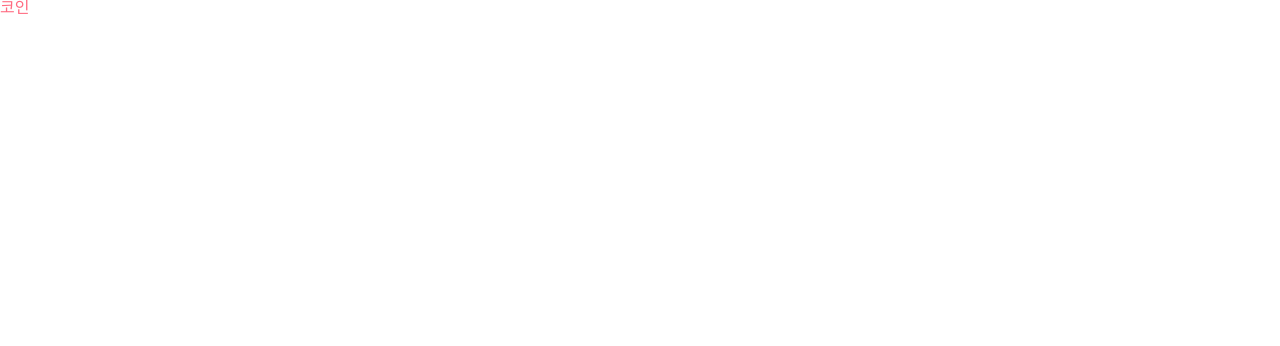
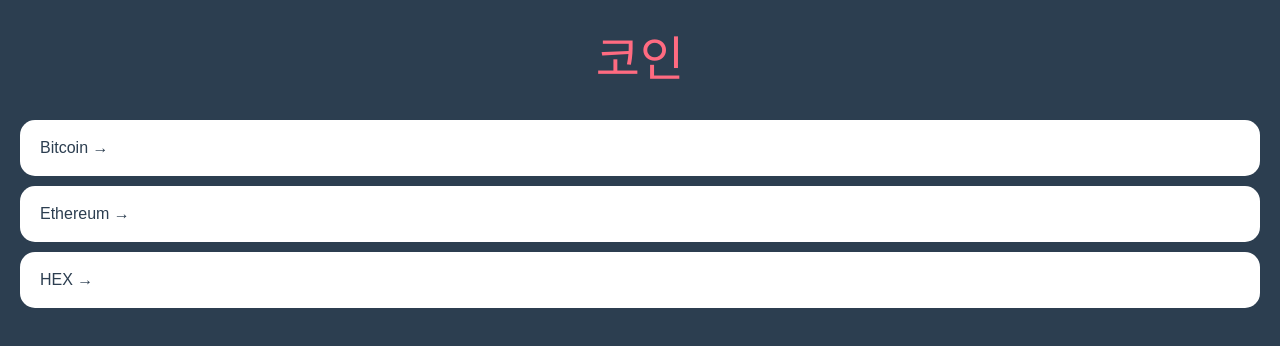
Before and after one commit to syo0e/react-masterclass, a React (Create React App) app: page / in a window 1280 px wide. Shown: the top 346 px of the page. Built offline with nearby package versions, Linux system fonts and the light colour scheme.

Commit message:
home part one

```diff
--- a/src/App.tsx
+++ b/src/App.tsx
@@ -45,6 +45,18 @@
 table {
 	border-collapse: collapse;
 	border-spacing: 0;
+}
+* {
+  box-sizing: border-box;
+}
+body {
+  font-family: 'Source Sans Pro', sans-serif;
+  background-color:${(props) => props.theme.bgColor};
+  color:${(props) => props.theme.textColor}
+}
+a {
+  text-decoration:none;
+  color:inherit;
 }`
 
 function App() {
--- a/src/routes/Coins.tsx
+++ b/src/routes/Coins.tsx
@@ -1,10 +1,84 @@
+import { Link } from "react-router-dom";
 import styled from "styled-components";
 
+const Container = styled.div`
+  padding: 0px 20px;
+  `;
+const Header = styled.header`
+  height: 15vh;
+  display: flex;
+  justify-content: center;
+  align-items: center;
+  `;
+
+const CoinsList = styled.ul``;
+
+const Coin = styled.li`
+  background-color: white;
+  color: ${(props) => props.theme.bgColor};
+  border-radius: 15px;
+  margin-bottom: 10px;
+  a {
+    padding: 20px;
+    transition: color 0.2s ease-in;
+    display: block;
+  }
+  &:hover {
+    a {
+      color: ${(props) => props.theme.accentColor}
+    }
+  }
+`
+
 const Title = styled.h1`
+  font-size: 48px;
   color: ${(props) => props.theme.accentColor};
 `
 
+const coins = [
+  {
+    id: "btc-bitcoin",
+    name: "Bitcoin",
+    symbol: "BTC",
+    rank: 1,
+    is_new: false,
+    is_active: true,
+    type: "coin",
+  },
+  {
+    id: "eth-ethereum",
+    name: "Ethereum",
+    symbol: "ETH",
+    rank: 2,
+    is_new: false,
+    is_active: true,
+    type: "coin",
+  },
+  {
+    id: "hex-hex",
+    name: "HEX",
+    symbol: "HEX",
+    rank: 3,
+    is_new: false,
+    is_active: true,
+    type: "token",
+  },
+];
+
 function Coins() {
-  return <Title>코인</Title>;
+  return (
+    <Container>
+      <Header>
+        <Title>코인</Title>
+      </Header>
+      <CoinsList>
+        {coins.map((coin) => (
+          <Coin key={coin.id}>
+            <Link to={`/${coin.id}`}>{coin.name} &rarr;</Link>
+          </Coin>
+        ))}
+      </CoinsList>
+    </Container>
+  );
 }
 export default Coins
```
Also changed, not shown: package.json (+6 -2 lines), 1 other file (tests, documents, lock files or other folders).
